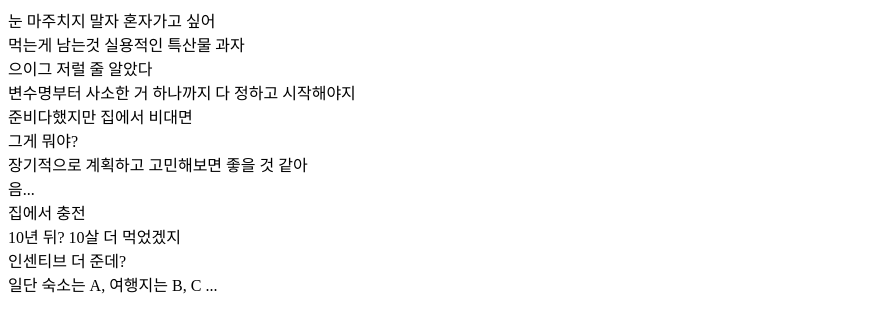
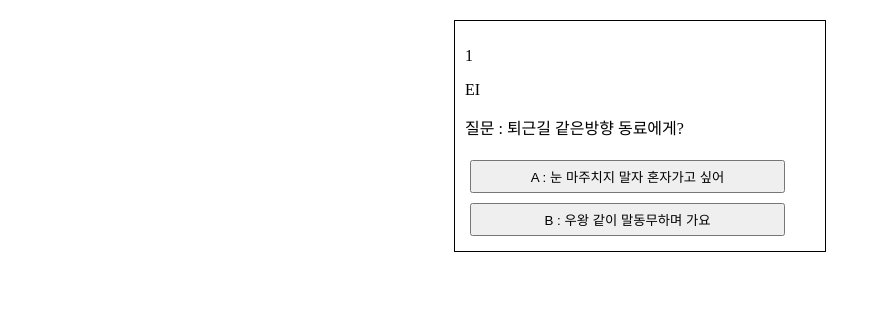
Before and after one commit to billiweb/5959-survey-project, a React (Create React App) app: page /survey/1 in a window 1280 px wide. Shown: the top 332 px of the page, without its empty margins (0-881 px from the left). Built offline with nearby package versions, Linux system fonts and the light colour scheme; data requests are answered from the project's data file.

Commit message:
next page button

```diff
--- a/db.json
+++ b/db.json
@@ -2,62 +2,78 @@
   "survey": [
     {
       "id": 1,
+      "type": "EI",
       "question": "퇴근길 같은방향 동료에게?",
       "answer1": "눈 마주치지 말자 혼자가고 싶어",
       "answer2": "우왕 같이 말동무하며 가요"
     },
     {
       "id": 2,
+      "type": "NS",
       "question": "회사 동료들에게 어떤 기념품을 사다줄까?",
       "answer1": "먹는게 남는것 실용적인 특산물 과자",
       "answer2": "지역의 마스코트가 달린 귀여운 키링"
     },
     {
       "id": 3,
+      "type": "FT",
       "question": "상사에게 혼나는 동료를 보고 나는?",
       "answer1": "으이그 저럴 줄 알았다",
       "answer2": "속상한 동료 위로해주고 나만의 꿀팁 공유하기"
     },
     {
       "id": 4,
+      "type": "PJ",
       "question": "우리팀 규칙 정할 때 나는?",
       "answer1": "변수명부터 사소한 거 하나까지 다 정하고 시작해야지 ",
       "answer2": "그때 그때 필요할 때 정하자"
     },
     {
       "id": 5,
+      "type": "EI",
       "question": "집앞 10분거리 회사 갈까말까?",
       "answer1": "준비다했지만 집에서 비대면",
       "answer2": "동료들과 함께 대면"
     },
     {
       "id": 6,
+      "type": "NS",
       "question": "직장 동료가 애완돌을 키운다",
       "answer1": "그게 뭐야?",
       "answer2": "애완돌? 재밌다ㅋㅋ 이름이 뭐야?"
     },
     {
       "id": 7,
+      "type": "FT",
       "question": "이직을 고민하는 친구에게 어떤 한 마디를 해줄까?",
       "answer1": "장기적으로 계획하고 고민해보면 좋을 것 같아",
       "answer2": "넌 뭐든지 잘 할 수 있어!"
     },
-    { "id": 8, "question": "우리 내일 만날래?", "answer1": "음...", "answer2": "오오오 좋아!! 언제쯤?" },
-    { "id": 9, "question": "주말에 나는?", "answer1": "집에서 충전", "answer2": "약속 잡아 친구랑 놀아야지" },
+    { "id": 8, "type": "PJ", "question": "우리 내일 만날래?", "answer1": "음...", "answer2": "오오오 좋아!! 언제쯤?" },
+    {
+      "id": 9,
+      "type": "EI",
+      "question": "주말에 나는?",
+      "answer1": "집에서 충전",
+      "answer2": "약속 잡아 친구랑 놀아야지"
+    },
     {
       "id": 10,
+      "type": "NS",
       "question": "우리 10년 뒤에는 뭐 하고 있을까?",
       "answer1": "10년 뒤? 10살 더 먹었겠지",
       "answer2": "나는 회사에서 경력을 쌓아서 우리 팀 팀장이 되어있을거야~"
     },
     {
       "id": 11,
+      "type": "FT",
       "question": "동료 사원이 우수 사원으로 발탁되었다. 내가 건낼 말은?",
       "answer1": "인센티브 더 준데?",
       "answer2": "그동안 고생했어"
     },
     {
       "id": 12,
+      "type": "PJ",
       "question": "나의 여행 스타일은?",
       "answer1": "일단 숙소는 A,  여행지는 B, C ...",
       "answer2": "내 발길이 가는 곳이 곧 나의 여행지!"
--- a/src/pages/Survey.jsx
+++ b/src/pages/Survey.jsx
@@ -1,13 +1,23 @@
 import { useQuery } from 'react-query';
 import axios from 'axios';
+import { useState } from 'react';
+import { styled } from 'styled-components';
+import { useDispatch } from 'react-redux';
+import { useNavigate } from 'react-router-dom';
 
 function Survey() {
+  const dispatch = useDispatch();
+  const navigate = useNavigate();
 
   const { data, isLoading, error } = useQuery('survey', async () => {
     const response = await axios.get('http://localhost:3001/survey');
     return response.data;
   });
-  console.log(data);
+
+  console.log('>>', data);
+
+  const [page, setPage] = useState(1);
+
   if (isLoading) {
     return <div>Loading...</div>;
   }
@@ -16,13 +26,45 @@ function Survey() {
     return <div>Error occurred: {error.message}</div>;
   }
 
+  const nextButtonHandler = (post) => {
+    if (page !== 12) {
+      setPage(page + 1);
+    } else {
+      return navigate('/result');
+    }
+  };
+
   return (
-    <div>
+    <form>
       {data.map((post) => {
-        return <div key={post.id}>{post.answer1}</div>;
+        if (page === post.id)
+          return (
+            <PageContainer key={post.id}>
+              <p>{post.id}</p>
+              <p>{post.type}</p>
+              <p>질문 : {post.question}</p>
+              <Button onClick={() => nextButtonHandler(post)}>A : {post.answer1}</Button>
+              <Button onClick={() => nextButtonHandler(post)}>B : {post.answer2}</Button>
+            </PageContainer>
+          );
       })}
-    </div>
+    </form>
   );
 }
 
 export default Survey;
+
+const PageContainer = styled.div`
+  border: 1px solid black;
+  width: 350px;
+  padding: 10px;
+  margin: 20px auto;
+  justify-content: center;
+`;
+
+const Button = styled.button`
+  width: 90%;
+  margin: 5px;
+  padding-top: 5px;
+  padding-bottom: 5px;
+`;
--- a/src/redux/modules/countSlice.js
+++ b/src/redux/modules/countSlice.js
@@ -15,14 +15,11 @@ export const countSlice = createSlice({
   initialState,
   reducers: {
     addCountEI: (state, action) => {
-      return state.map((count) => {
-        return {
-          countEI: action.payload
-        };
-      });
+      // if(action.payload)
+      return state.countEI + 1;
     }
   }
 });
 
-export const {} = countSlice.actions;
+export const { addCountEI } = countSlice.actions;
 export default countSlice.reducer;
```
